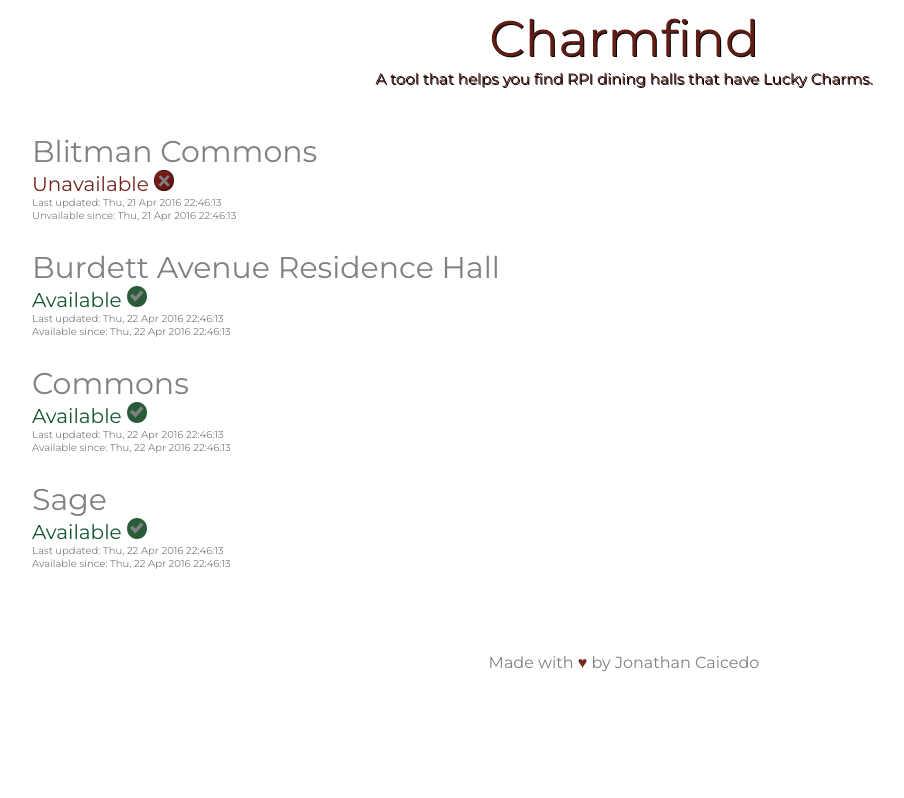
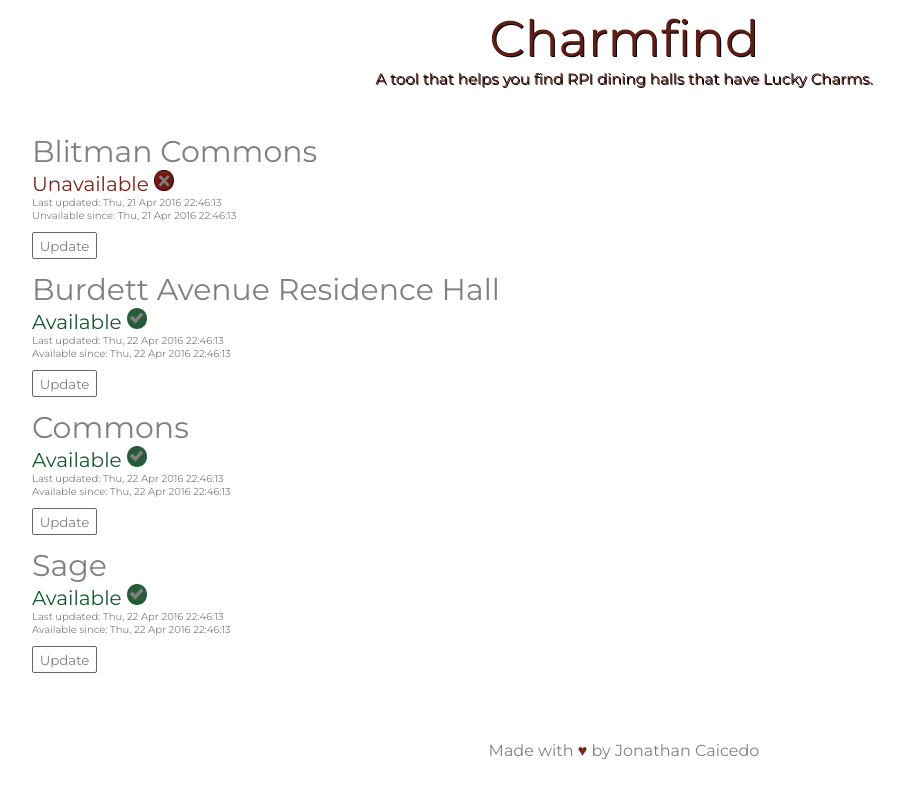
Before and after one commit to JCBird1012/Charmfind, a plain HTML site: page index.html in a window 1280 px wide. Shown: the whole page, without its empty margins (16-920 px from the left). Drawn offline with Linux system fonts and the light colour scheme.

Commit message:
Added update button... Doesn't do anything for now. Fairly tenative.

```diff
--- a/css/main.css
+++ b/css/main.css
@@ -80,7 +80,6 @@
 	{
 		font-size: 10px;
 		color:#FFFFFF;
-		padding-bottom: 15px;
 	}
 
 	ul
@@ -90,7 +89,6 @@
 
 	li
 	{
-		width:100%;
 		padding-bottom: 1%;
 	}
 
@@ -106,3 +104,20 @@
 		padding: 1.5em 0 0 0;
 		text-align: center;
 	}
+
+	button {
+		font-family: 'Montserrat', sans-serif;
+		display: inline-block;
+		height: 2.0em;
+		line-height: 2.0em;
+		padding: 0 0.5em;
+		padding-bottom: 15px;
+		background-color: transparent;
+		border-radius: 2px;
+		border: solid 1px #c8cccf;
+		color: #FFFFFF !important;
+		cursor: pointer;
+		text-align: center;
+		text-decoration: none;
+		white-space: nowrap;
+	}
--- a/index.html
+++ b/index.html
@@ -11,34 +11,31 @@
 </head>
 
 <body>
-	<div class ="animated fadeInUp">
 	<center>
+		<div class ="animated fadeInUpBig">
 				<div id = "header">Charmfind</div>
 				<div id = "description">A tool that helps you find RPI dining halls that have Lucky Charms.</div>
+		</div>
+
 	</center>
-
+		<div class ="animated fadeInUpBig">
 		    <ul class = "dininghalls">
 		    	<li>
 		    		<div id = "Blitman_Commons" class = "dininghall">Blitman Commons</div>
-
 				</li>
 
 		        <li>
 		        	<div id = "Burdett_Avenue_Residence_Hall" class = "dininghall">Burdett Avenue Residence Hall</div>
-
 		        </li>
 
 		        <li>
 		        	<div id = "Commons" class = "dininghall">Commons</div>
-
 		        </li>
 
 		        <li>
 		            <div id = "Sage" class = "dininghall">Sage</div>
-
 		        </li>
 		    </ul>
-
 		</div>
 
 	<script src="js/main.js"></script>
--- a/js/main.js
+++ b/js/main.js
@@ -21,22 +21,23 @@
 
 function evalulate(data)
 {
-	var available, unavailable;
+	var available, unavailable, updateButton;
 
 	for (var i = 0; i <= 3; ++i)
 	{
 		//TODO - Remove these from the loop... Have to figure out the best way to do that.
 		available = "<div class = \"available\">Available <img class = \"greencheck\" src = \"img/greencheck.png\"> </div> <div class = \"updated\">Last updated: " + data.results[i].last_updated + "</div>" + "<div class = \"timestamp\">Available since: " + data.results[i].availability + "</div>";
 		unavailable = "<div class = \"unavailable\">Unavailable <img class = \"redx\" src = \"img/redx.png\"> </div> <div class = \"updated\">Last updated: " + data.results[i].last_updated + "</div>" + "<div class = \"timestamp\">Unvailable since: " + data.results[i].availability + "</div>";
+		updateButton = "<button>Update</button>";
 
 		if (data.results[i].available == true)
 		{
-			$("#" + data.results[i].dining_hall).append(available);
+			$("#" + data.results[i].dining_hall).append(available + updateButton);
 		}
 
 		else
 		{
-			$("#" + data.results[i].dining_hall).append(unavailable);
+			$("#" + data.results[i].dining_hall).append(unavailable + updateButton);
 		}
 	}
 
```
Lines whose indentation alone changed are shown as unchanged.
